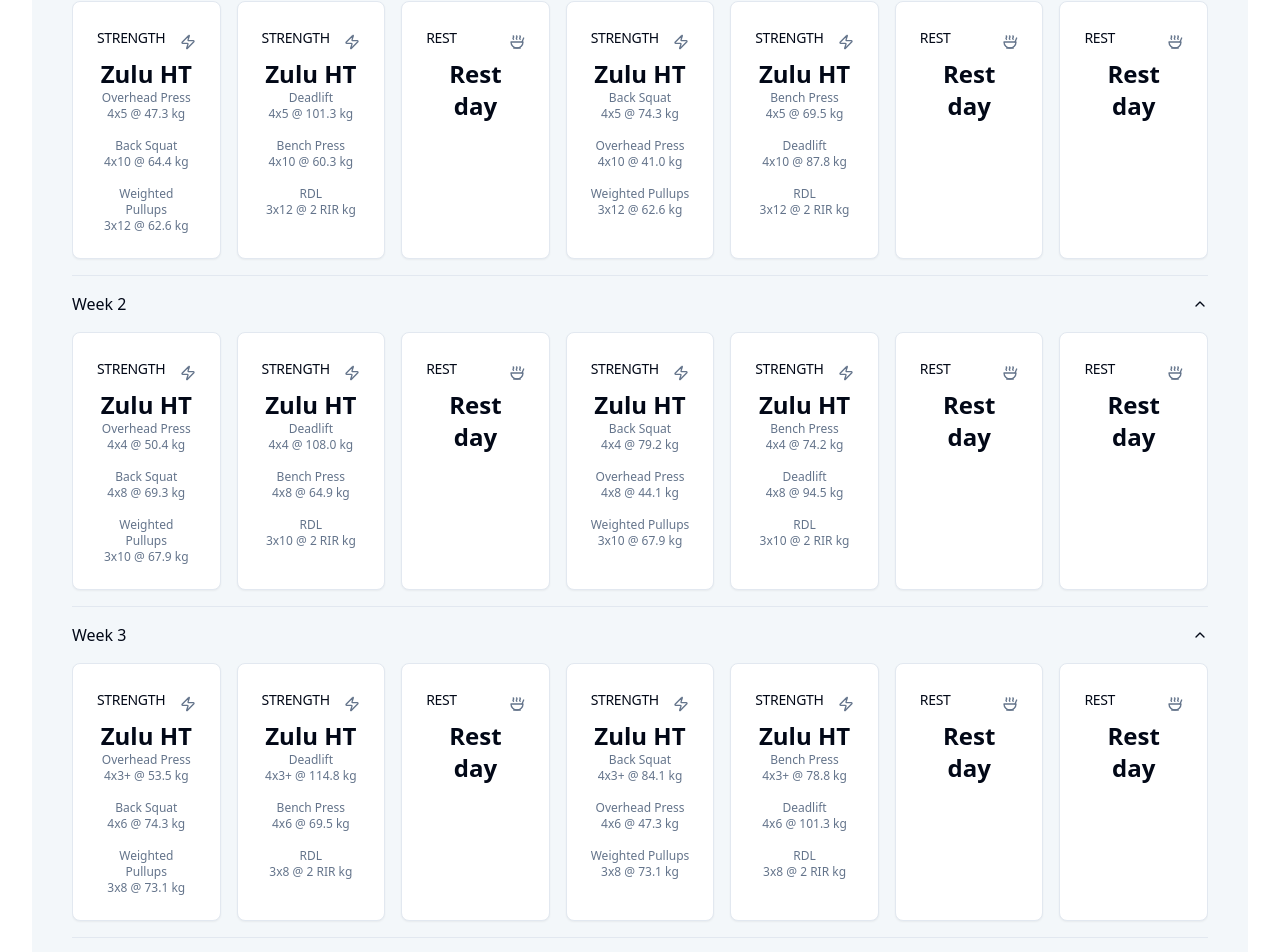
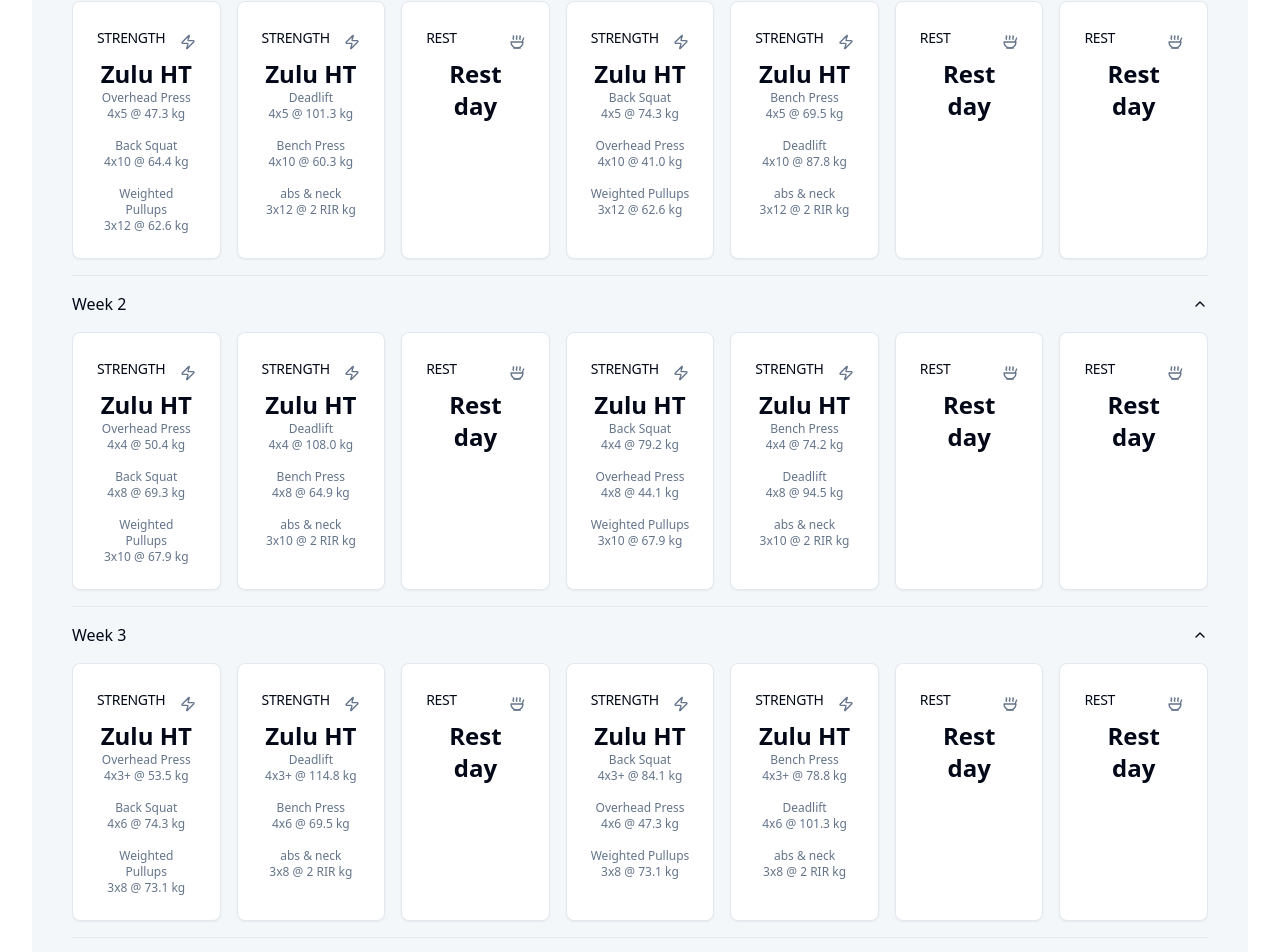
Before and after one commit to vrnvu/lifts, a React (Vite) app: page / in a window 1280 px wide. Shown: the part 908-1860 px from the top of the page. Built offline with nearby package versions, Linux system fonts and the light colour scheme.

Commit message:
swap exercises hulu ht

```diff
--- a/src/views/ProgramZuluHTView.tsx
+++ b/src/views/ProgramZuluHTView.tsx
@@ -43,7 +43,7 @@ export default function ProgramZuluHTView() {
         ]
       },
       {
-        name: "RDL", sets: [
+        name: "abs & neck", sets: [
           ["3x12", "2 RIR"],
         ]
       },
@@ -77,7 +77,7 @@ export default function ProgramZuluHTView() {
         ]
       },
       {
-        name: "RDL", sets: [
+        name: "abs & neck", sets: [
           ["3x12", "2 RIR"],
         ]
       },
@@ -114,7 +114,7 @@ export default function ProgramZuluHTView() {
         ]
       },
       {
-        name: "RDL", sets: [
+        name: "abs & neck", sets: [
           ["3x10", "2 RIR"],
         ]
       },
@@ -148,7 +148,7 @@ export default function ProgramZuluHTView() {
         ]
       },
       {
-        name: "RDL", sets: [
+        name: "abs & neck", sets: [
           ["3x10", "2 RIR"],
         ]
       },
@@ -185,7 +185,7 @@ export default function ProgramZuluHTView() {
         ]
       },
       {
-        name: "RDL", sets: [
+        name: "abs & neck", sets: [
           ["3x8", "2 RIR"],
         ]
       },
@@ -219,7 +219,7 @@ export default function ProgramZuluHTView() {
         ]
       },
       {
-        name: "RDL", sets: [
+        name: "abs & neck", sets: [
           ["3x8", "2 RIR"],
         ]
       },
```
